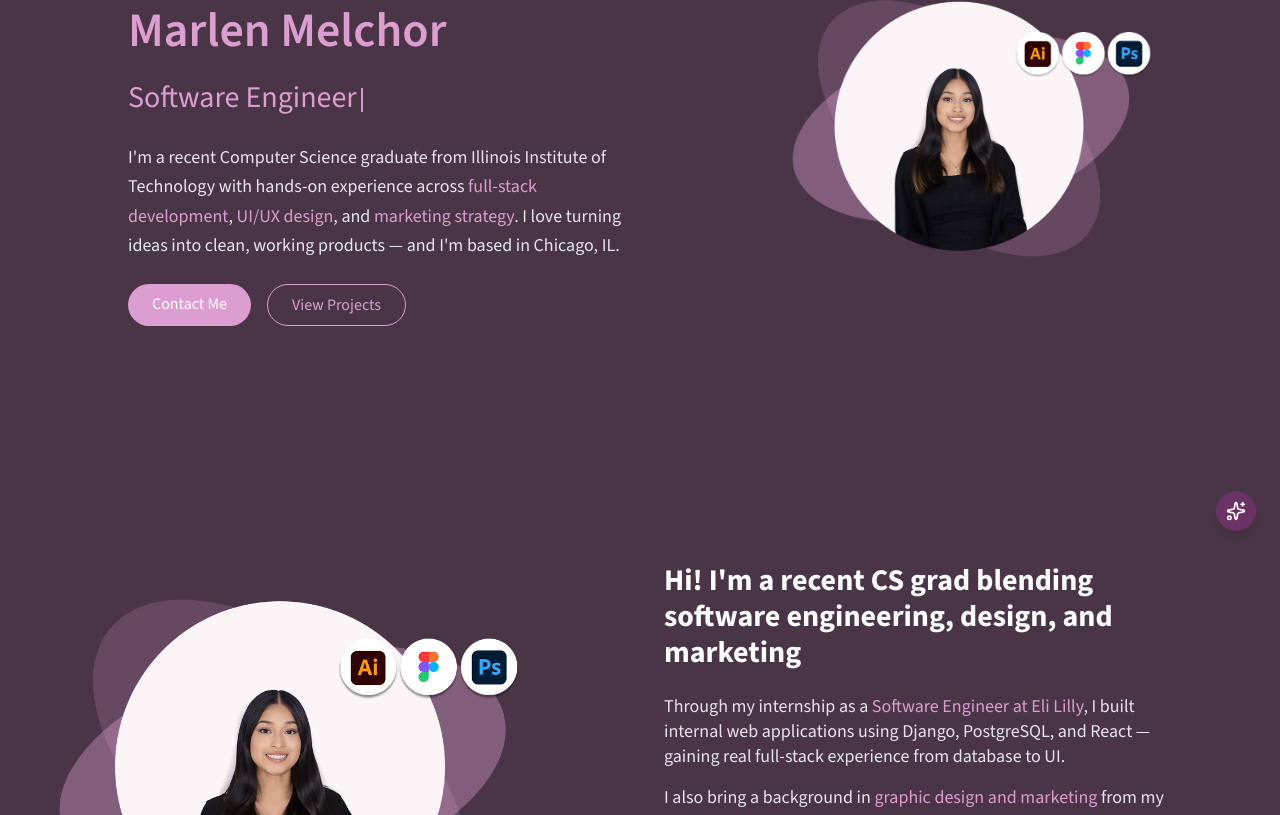
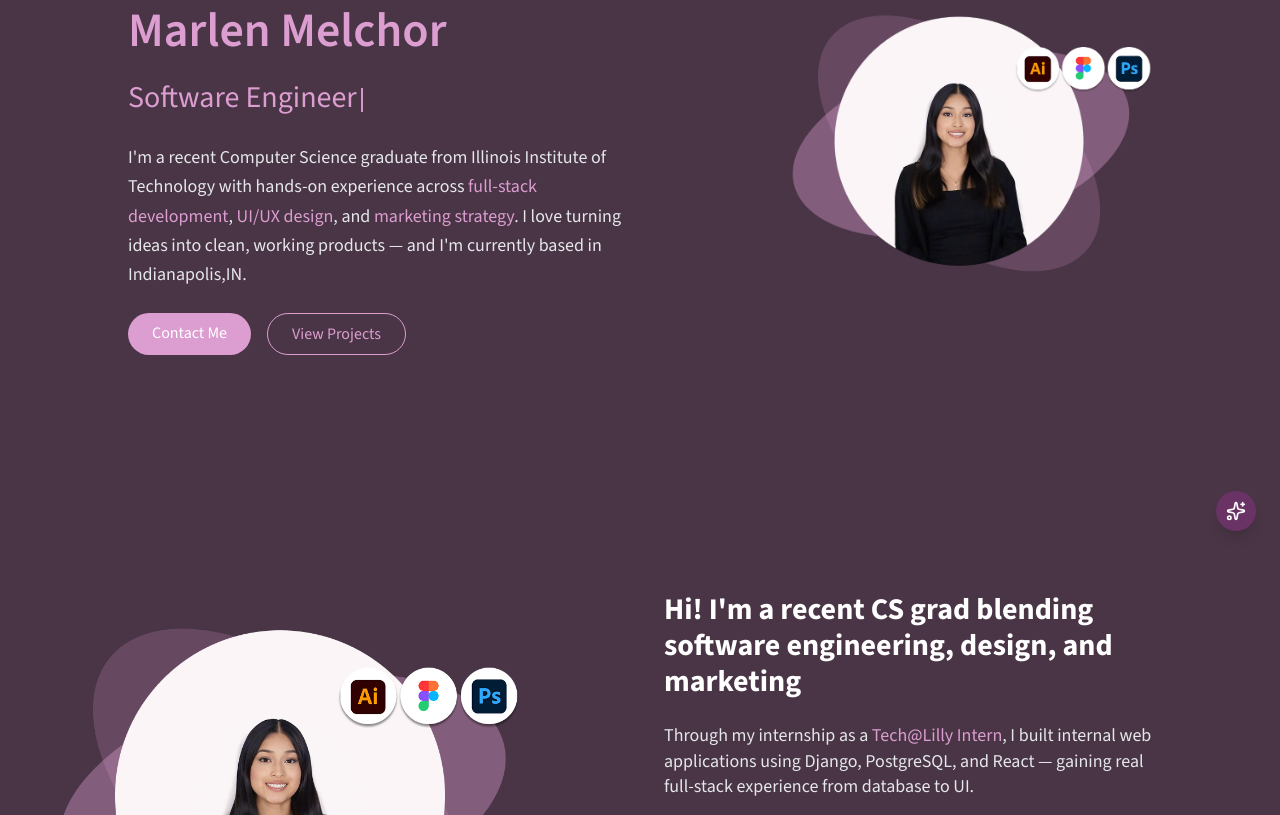
Before and after one commit to melchormarlen/melchormarlen.github.io, a React (Vite) app: page / in a window 1280 px wide. Shown: the part 245-1060 px from the top of the page. Built offline with nearby package versions, Linux system fonts and the light colour scheme.

Commit message:
minor tweaks

```diff
--- a/src/components/about.jsx
+++ b/src/components/about.jsx
@@ -51,7 +51,7 @@ export default function About() {
           variants={fadeUp}
         >
           Through my internship as a{" "}
-          <span className="text-[#DC9DD0]">Software Engineer at Eli Lilly</span>,
+          <span className="text-[#DC9DD0]">Tech@Lilly Intern</span>,
           I built internal web applications using Django, PostgreSQL, and React —
           gaining real full-stack experience from database to UI.
         </motion.p>
--- a/src/components/hero.jsx
+++ b/src/components/hero.jsx
@@ -63,8 +63,8 @@ export default function Hero() {
           <span className="text-[#DC9DD0]">full-stack development</span>,{" "}
           <span className="text-[#DC9DD0]">UI/UX design</span>, and{" "}
           <span className="text-[#DC9DD0]">marketing strategy</span>. I love
-          turning ideas into clean, working products — and I'm based in
-          Chicago, IL.
+          turning ideas into clean, working products — and I'm currently based in
+          Indianapolis,IN.
         </p>
 
         <div className="flex gap-4">
--- a/src/components/navbar.jsx
+++ b/src/components/navbar.jsx
@@ -21,7 +21,6 @@ export default function Navbar() {
         <a href="#about" className="hover:text-[#DC9DD0]">About</a>
         <a href="#skills" className="hover:text-[#DC9DD0]">Skills</a>
         <a href="#projects" className="hover:text-[#DC9DD0]">Projects</a>
-        <Link to="/marketing" className="hover:text-[#DC9DD0]">Marketing</Link>
         <a href="#contact" className="hover:text-[#DC9DD0]">Contact</a>
         <button
           onClick={toggleTheme}
```
